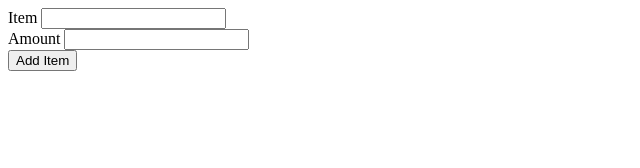
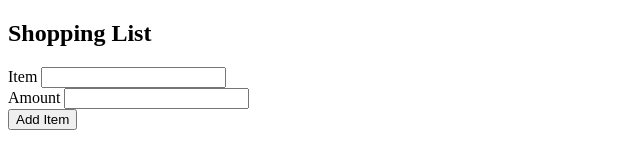
Before and after one commit to JWilliams216/shopping-list, a plain HTML site: page index.html in a window 1280 px wide. Shown: the whole page, without its empty margins (0-640 px from the left). Drawn offline with Linux system fonts and the light colour scheme.

Commit message:
added title

```diff
--- a/index.html
+++ b/index.html
@@ -6,6 +6,9 @@
     <script src="./script.js"></script>
 </head>
 <body>
+<div>
+    <h2>Shopping List</h2>
+</div>
     <div class="item-form-container">
         <form id="item-form">
             <div>
```
